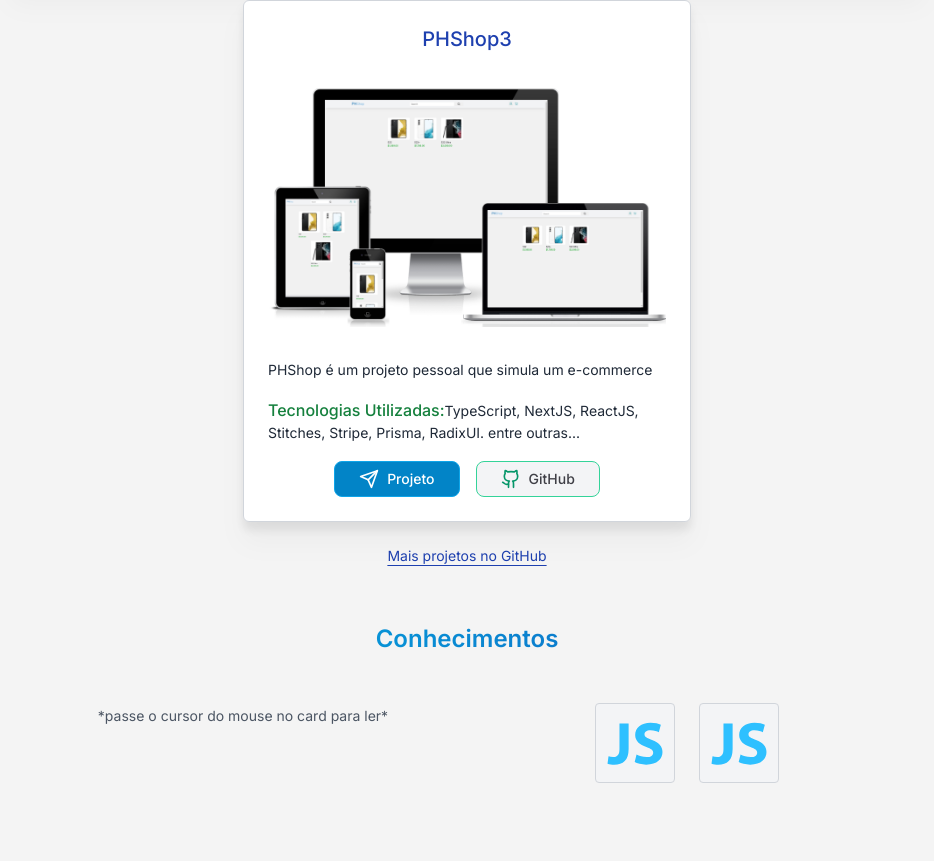
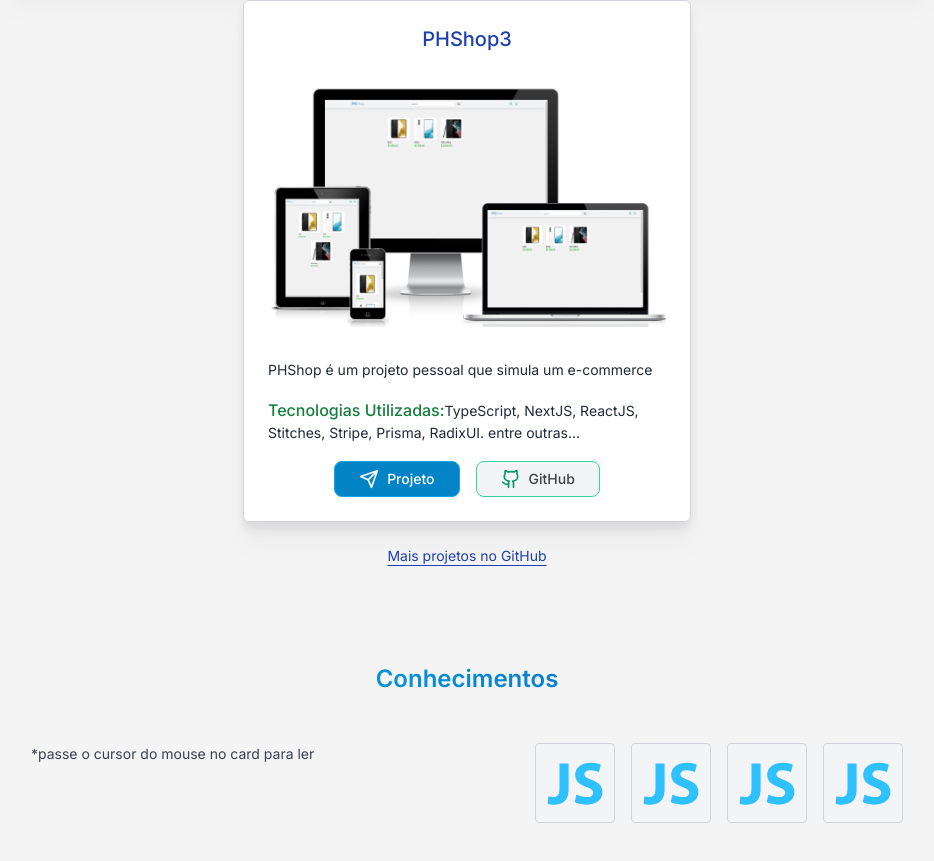
Before and after one commit to phpaulohenrique/portfolio, a Next.js app: page / in a window 1280 px wide. Shown: the part 1891-2752 px from the top of the page, without its empty margins (173-1107 px from the left). Built offline with nearby package versions, Linux system fonts and the light colour scheme.

Commit message:
style: css improvements

```diff
--- a/app/components/LinesAnimation.tsx
+++ b/app/components/LinesAnimation.tsx
@@ -9,7 +9,7 @@
             viewBox="0 0 1217 479"
             fill="none"
             xmlns="http://www.w3.org/2000/svg"
-            className="fixed -z-1 top-2/4 left-2/4 -translate-x-1/2 -translate-y-1/2"
+            className="fixed -z-10 top-2/4 left-2/4 -translate-x-1/2 -translate-y-1/2 "
         >
             <path
                 d="M632 168L632 122C632 113.163 639.163 106 648 106L661 106"
@@ -171,7 +171,7 @@
                         y2: [479 * 2, 479],
                     }}
                     transition={{
-                        duration: 4,
+                        duration: 6,
                         repeat: Infinity,
                         ease: 'linear',
                     }}
--- a/app/components/Sections/Knowledge.tsx
+++ b/app/components/Sections/Knowledge.tsx
@@ -1,61 +1,71 @@
 'use client'
 import { Heading } from '../Heading'
-import jsIcon from '../../assets/icons/js.svg'
+import jsIcon from '@/app/assets/icons/js.svg'
 import Image from 'next/image'
 import { useState } from 'react'
 
-const TechsNames = {
-    Javascript: 'Javascript',
-    Typescript: 'Typescript',
+interface ITech{
+    name: string
+    icon: any
+    description: string
 }
 
-const techs = [
+
+
+const techs: ITech[] = [
     {
-        id: 1,
-        name: TechsNames.Javascript,
+
+        name: "Javascript",
         icon: jsIcon,
-        description:
-            'JavaScript is a high-level, interpreted, object-oriented programming language.',
+
+        description: "JavaScript é uma linguagem de programação amplamente utilizada para desenvolver interatividade e funcionalidade em páginas da web. Ela permite criar elementos dinâmicos e responder a ações dos usuários no navegador."
     },
     {
-        id: 2,
-        name: TechsNames.Typescript,
+
+        name: "Typescript",
         icon: jsIcon,
-        description:
-            'Typescript is a high-level, interpreted, object-oriented programming language.',
+        description: "TypeScript é uma linguagem de programação que estende o JavaScript, adicionando tipagem estática e recursos avançados de orientação a objetos, tornando o desenvolvimento de software mais robusto e escalável."
+    },
+    {
+
+        name: "ReactJS",
+        icon: jsIcon,
+        description: "ReactJS é uma biblioteca JavaScript usada para construir interfaces de usuário interativas e reativas, permitindo a criação de componentes reutilizáveis para construir aplicativos web modernos."
+    },
+    {
+
+        name: "NextJS",
+        icon: jsIcon,
+        description: "NextJS é um framework de desenvolvimento React que simplifica a criação de aplicativos web com renderização do lado do servidor, facilitando o desempenho, SEO e a construção de páginas dinâmicas."
+
     },
 ]
 
 export function Knowledge() {
-    const [isTechHover, setIsTechHover] = useState<any>('')
+    const [currentTechOnHover, setCurrentTechOnHover] = useState<ITech | null>(null)
 
-    const showTechDescription = (techName: keyof typeof TechsNames) => {
-        setIsTechHover(techs.find((el) => el.name === techName) ?? '')
+    const showTechDescription = (techName: string) => {
+        setCurrentTechOnHover(techs.find((el) => el.name === techName) || null)
         console.log(techs.find((el) => el.name === 'Typescript'))
     }
     return (
-        <section className="min-h-[60vh] pt-14" id="knowledge">
+        <section className="min-h-[60vh] pt-14 mt-10" id="knowledge">
             <Heading>Conhecimentos</Heading>
-            <div className="flex justify-around">
-                <div className="max-w-sm w-full">
-                    {isTechHover ? (
-                        <p>{isTechHover.description}</p>
-                    ) : (
-                        <span className="text-sm text-gray-600">
-                            *passe o cursor do mouse no card para ler*
-                        </span>
-                    )}
+            <div className="flex justify-around flex-col gap-6 sm:flex-row sm:gap-0 items-start">
+                <div className="max-w-sm w-full order-2 sm:order-1">
+                    { <p className="text-sm text-gray-700 leading-relaxed text-left">{currentTechOnHover?.description ?? '*passe o cursor do mouse no card para ler'}</p>
+}
                 </div>
 
-                <div className="grid grid-cols-3 w-max gap-6">
+                <div className="grid grid-cols-3 lg:grid-cols-4 w-max gap-4 order-1 sm:order-2">
                     {techs.map((tech) => (
                         <Image
-                            key={tech.id}
+                            key={tech.name}
                             src={jsIcon}
                             alt="Javascript logo"
                             className="border border-gray-300 w-20 rounded bg-gray-100 hover:border-sky-600 transition-colors"
-                            // onMouseOver={() => showTechDescription(tech.name)}
-                            onMouseOut={() => setIsTechHover('')}
+                            onMouseOver={() => showTechDescription(tech.name)}
+                            onMouseOut={() => setCurrentTechOnHover(null)}
                         />
                     ))}
                 </div>
--- a/app/page.tsx
+++ b/app/page.tsx
@@ -14,7 +14,6 @@
     const [isMenuOpen, setIsMenuOpen] = useState(false)
 
     const toggleMenuBar = () =>
-        // console.log('oi')
         setIsMenuOpen((state) => !state)
 
     return (
@@ -114,7 +113,7 @@
 
                         </div> */}
 
-                        <ArrowDown className="w-6 h-6 text-fuchsia-600 absolute bottom-20 animate-bounce " />
+                        <ArrowDown className="w-4 h-4 text-fuchsia-600 absolute bottom-20 animate-bounce " />
                     </section>
                     <>
                         <AboutMe />
@@ -124,7 +123,10 @@
                     </>
                 </main>
 
-                <footer className="bg-gray-200 h-28 mt-20"></footer>
+                <footer className="bg-gray-200 h-28 mt-20">
+                    <span></span>
+
+                </footer>
             </div>
         </>
     )
--- a/tsconfig.json
+++ b/tsconfig.json
@@ -9,7 +9,7 @@
     "noEmit": true,
     "esModuleInterop": true,
     "module": "esnext",
-    "moduleResolution": "bundler",
+    "moduleResolution": "Node",
     "resolveJsonModule": true,
     "isolatedModules": true,
     "jsx": "preserve",
```
